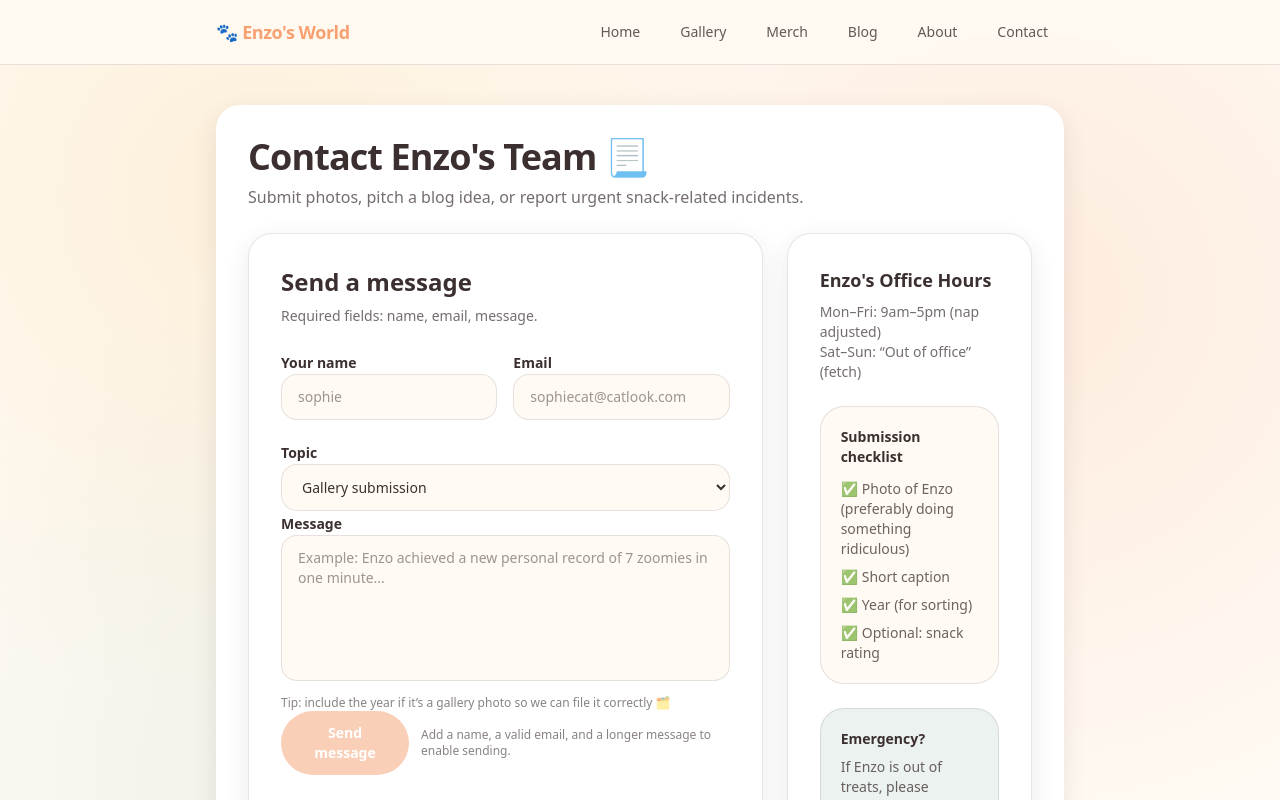
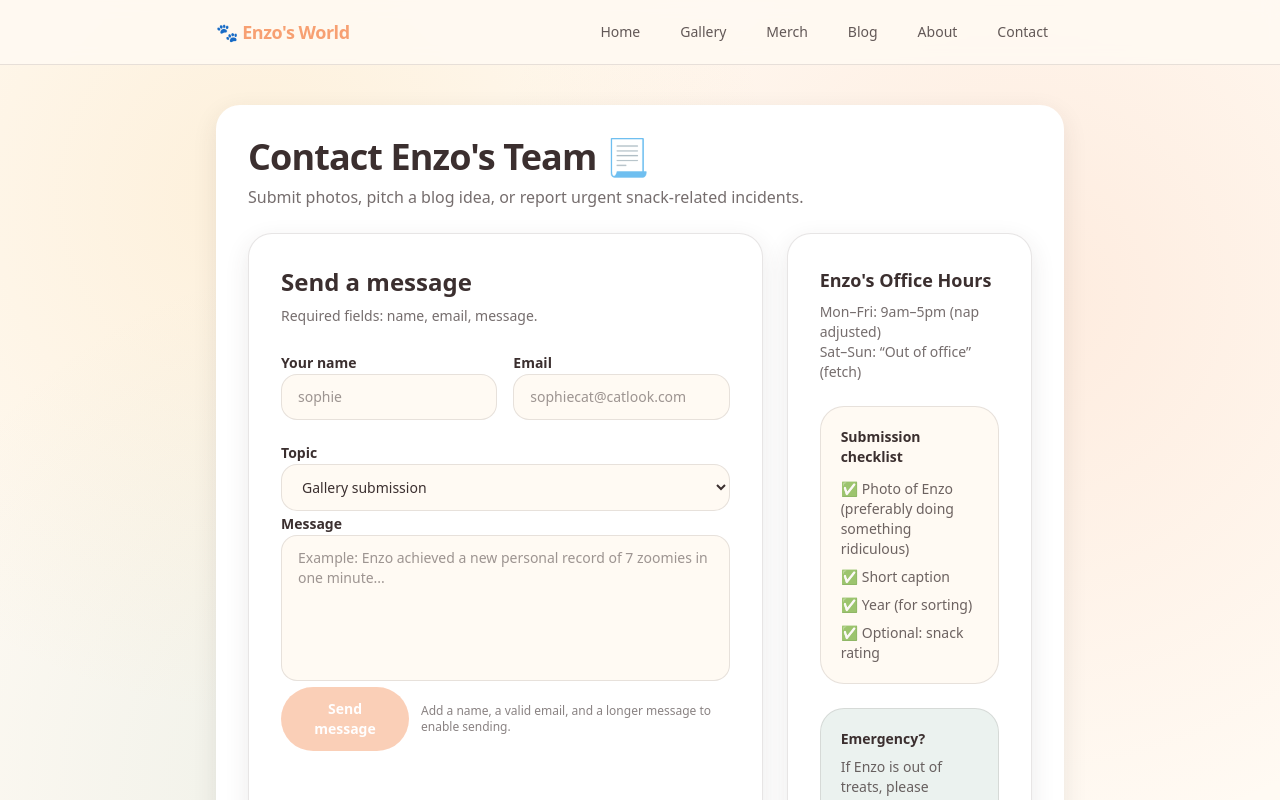
Before and after one commit to RickySerrano904/EnzosWorld.com, a Next.js app: page /contact in a window 1280 px wide. Shown: the top 800 px of the page. Built offline with nearby package versions, Linux system fonts and the light colour scheme.

Commit message:
Note line removal

```diff
--- a/app/contact/page.tsx
+++ b/app/contact/page.tsx
@@ -106,9 +106,6 @@ export default function ContactPage() {
                 rows={6}
                 className="w-full resize-none rounded-2xl border border-border bg-background px-4 py-3 text-sm outline-none focus:ring-2 focus:ring-[var(--primary)]/40"
               />
-              <p className="text-xs text-foreground/60">
-                Tip: include the year if it’s a gallery photo so we can file it correctly 🗂️
-              </p>
             </label>
 
             <div className="flex flex-col gap-3 sm:flex-row sm:items-center sm:justify-between">
```
